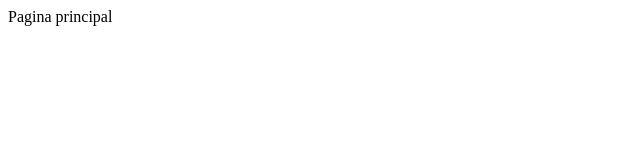
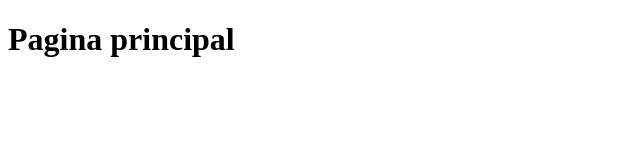
Before and after one commit to oumaimaerraji/Gidariak-Bilbao, a plain HTML site: page index.html in a window 1280 px wide. Shown: the whole page, without its empty margins (0-640 px from the left). Drawn offline with Linux system fonts and the light colour scheme.

Commit message:
cambio en title

```diff
--- a/index.html
+++ b/index.html
@@ -10,7 +10,7 @@
 
 <body>
     <header>
-        <h>Pagina principal</h>
+        <h1>Pagina principal</h1>
 
     </header>
 </body>
```
